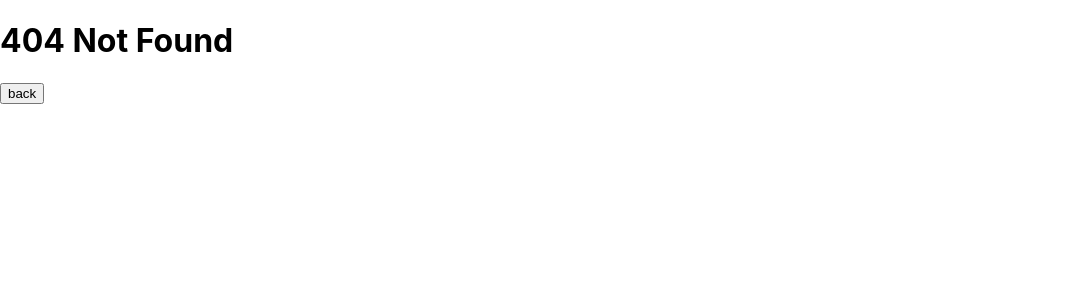
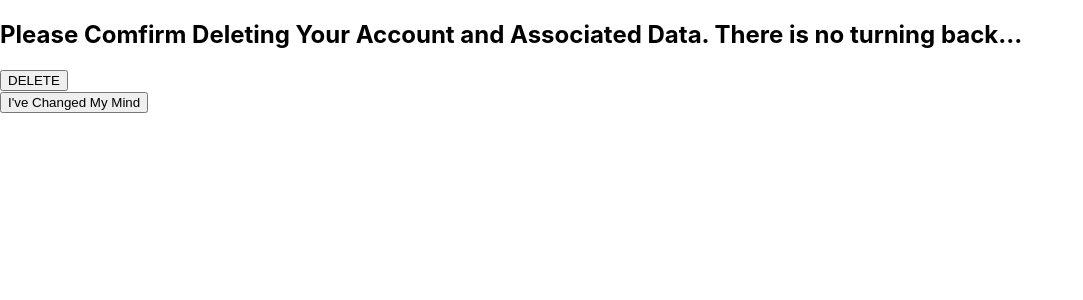
Before and after one commit to kellduran/policy-keeper, a React (Create React App) app in the folder client/: page /done in a window 1280 px wide. Before the commit this address had no page. Shown: the top 300 px of the page, without its empty margins (0-1083 px from the left). Built offline with nearby package versions, Linux system fonts and the light colour scheme; no server answers.

Commit message:
delete user

```diff
--- a/client/src/App.js
+++ b/client/src/App.js
@@ -28,7 +28,7 @@ function App() {
         <Route path="/policy" element= {<AuthRoute setCurrentUser={   setCurrentUser } currentUser={ currentUser }><PolicyContainer   setCurrentUser= { setCurrentUser}  currentUser={ currentUser}/></AuthRoute>}/>
         <Route path="/user" element= {<AuthRoute setCurrentUser={   setCurrentUser } currentUser={ currentUser }>< UserContainer setCurrentUser= {  setCurrentUser}  currentUser={ currentUser}/></AuthRoute>}/>
         <Route path="/user/:id" element= {<AuthRoute setCurrentUser={   setCurrentUser } currentUser={ currentUser }>< UpdateUser setCurrentUser= {  setCurrentUser}  currentUser={ currentUser}/></AuthRoute>}/>
-        <Route path="/user/done" element= {<AuthRoute setCurrentUser={   setCurrentUser } currentUser={ currentUser }>< DeleteUser setCurrentUser= {  setCurrentUser}  currentUser={ currentUser}/></AuthRoute>}/>
+        <Route path="/done" element= {<AuthRoute setCurrentUser={   setCurrentUser } currentUser={ currentUser }>< DeleteUser setCurrentUser= {  setCurrentUser}  currentUser={ currentUser}/></AuthRoute>}/>
         <Route path="*" element={ <NotFound /> } />
       </Routes>
     </>
--- a/client/src/components/DeleteUser.js
+++ b/client/src/components/DeleteUser.js
@@ -1,14 +1,27 @@
-import React, { useState } from "react";
-import { useNavigate } from "react-router-dom";
+import React from "react";
+import { useNavigate, Link } from "react-router-dom";
 
 function DeleteUser({ currentUser, setCurrentUser }){
+    const { id } = currentUser
+    const navigate = useNavigate();
     //put in rest of destroy user
-
+    function handleDelete(){
+        fetch(`users/${id}`, {
+          method: "DELETE",
+       })
+         .then(
+            setCurrentUser("")
+         ).then(navigate('/'));
+      }
 
     return(
         <div>
-            <h2>Please Comfirm Deleting Your Account and Associated Data</h2>
-            <button>I'm Done With This</button>
+            <h2>Please Comfirm Deleting Your Account and Associated Data. There is no turning back...</h2>
+            <button onClick={ handleDelete }>DELETE</button>
+            <br/>
+            <Link to={'/'}>
+            <button>I've Changed My Mind</button>
+            </Link>
         </div>
     )
 }
--- a/client/src/components/UserContainer.js
+++ b/client/src/components/UserContainer.js
@@ -37,7 +37,7 @@ function UserContainer ({setCurrentUser, currentUser }){
 
     })
 
-
+    console.log(favoritePolicies)
 
 
     return (
@@ -53,7 +53,7 @@ function UserContainer ({setCurrentUser, currentUser }){
            <Link to={`/user/${id}`}>
            <button>Update My Information</button>
            </Link>
-           <Link to={"/user/done"}>
+           <Link to={"/done"}>
            <button>Delete My Account</button>
            </Link>
            <br/>
```
Also changed, not shown: 1 other file (tests, documents, lock files or other folders).
